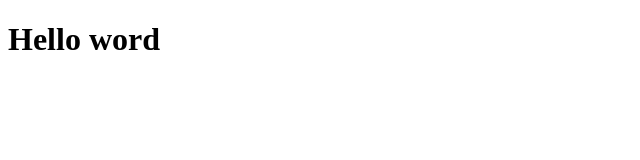
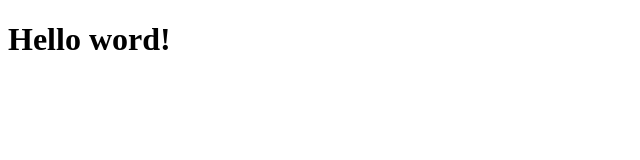
Before and after one commit to RicardoBVFN/side_projects, a plain HTML site: page teste.html in a window 1280 px wide. Shown: the full height of the page, 0-640 px from the left. Drawn offline with Linux system fonts and the light colour scheme.

Commit message:
teste de versionamento 2

```diff
--- a/teste.html
+++ b/teste.html
@@ -6,6 +6,6 @@
     <title>teste de versionamento</title>
 </head>
 <body>
-    <h1>Hello word</h1>
+    <h1>Hello word!</h1>
 </body>
 </html>
```
